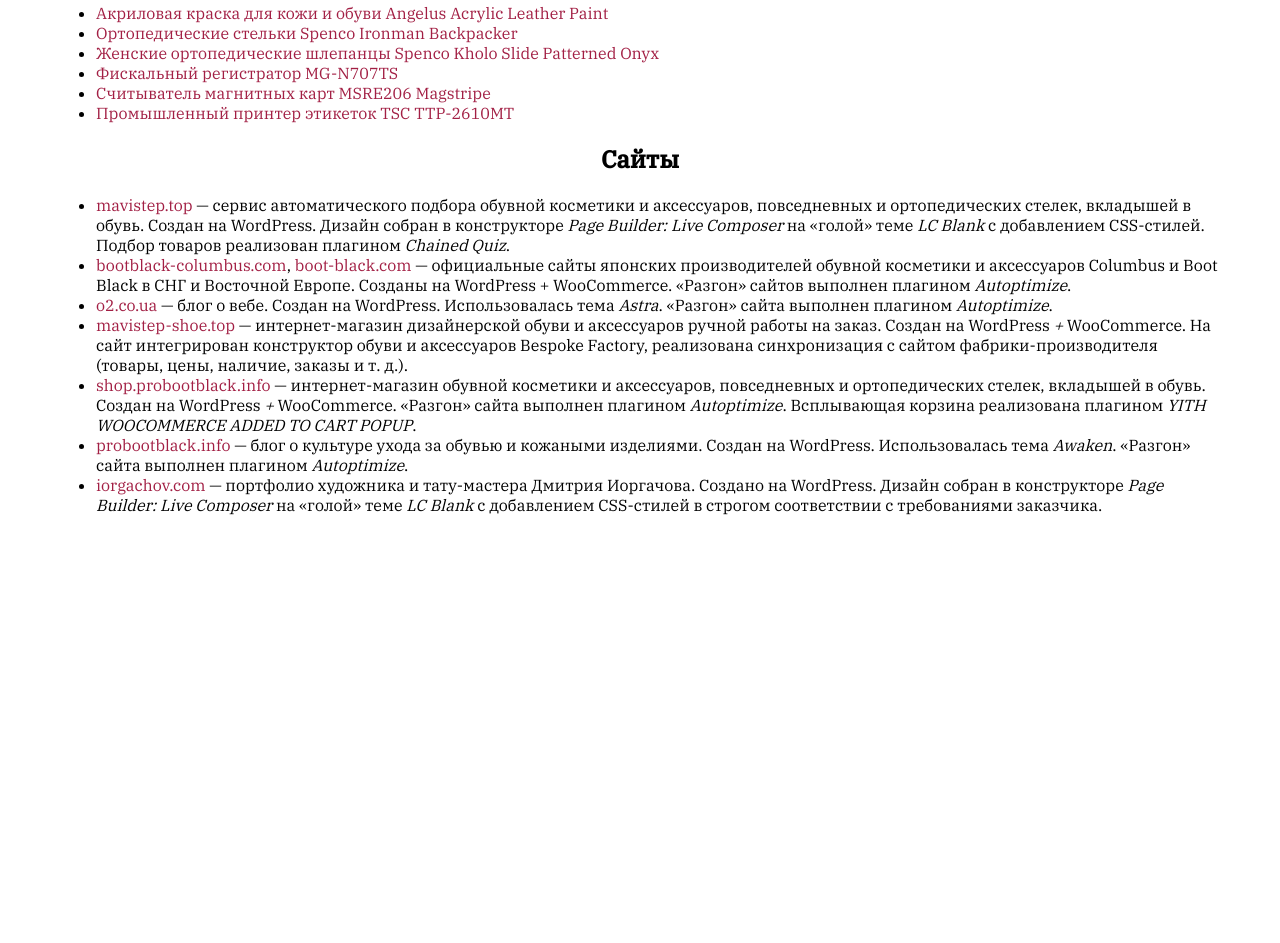
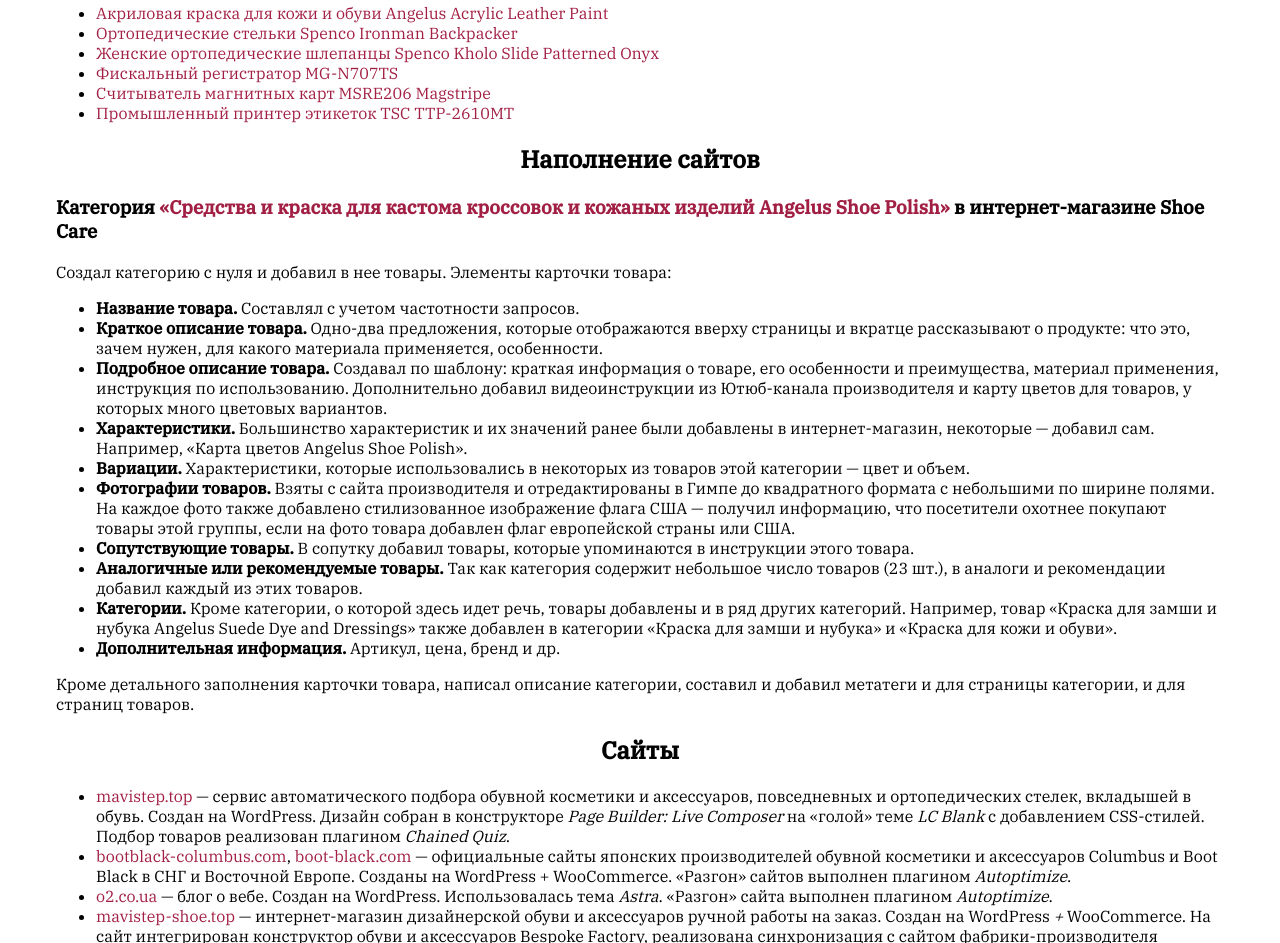
Before and after one commit to kozlvsk/kozlvsk.github.io, a plain HTML site: page index.html in a window 1280 px wide. Shown: the part 1587-2530 px from the top of the page. Before the commit the page ends 2118 px from the top, so only its background shows below. Drawn offline with Linux system fonts and the light colour scheme.

Commit message:
Added the section "Наполнение сайтов"
Added a section "Наполнение сайтов", which indicated one of the examples of the content manager.

```diff
--- a/index.html
+++ b/index.html
@@ -113,6 +113,23 @@
  	<li><a href="https://divesco.com.ua/enkoder-msre206-magstripe/" target="_blank" rel="nofollow noopener noreferrer">Считыватель магнитных карт MSRE206 Magstripe</a></li>
  	<li><a href="https://divesco.com.ua/promishlennyy-printer-etiketok-tsc-ttp-2610MT/" target="_blank" rel="nofollow noopener noreferrer">Промышленный принтер этикеток TSC TTP-2610MT</a></li>
 </ul>
+<h2>Наполнение сайтов</h2>
+<h3>Категория <a href="https://shoe-care.com.ua/catalog/angelus-shoe-polish/" target="_blank" rel="nofollow noopener noreferrer">«Средства и краска для кастома кроссовок и кожаных изделий Angelus Shoe Polish»</a> в интернет-магазине Shoe Care</h3>
+<p style="text-align: justify;">Создал категорию с нуля и добавил в нее товары. Элементы карточки товара:</p>
+
+<ul>
+ 	<li><strong>Название товара.</strong> Составлял с учетом частотности запросов.</li>
+ 	<li><strong>Краткое описание товара.</strong> Одно-два предложения, которые отображаются вверху страницы и вкратце рассказывают о продукте: что это, зачем нужен, для какого материала применяется, особенности.</li>
+ 	<li><strong>Подробное описание товара.</strong> Создавал по шаблону: краткая информация о товаре, его особенности и преимущества, материал применения, инструкция по использованию. Дополнительно добавил видеоинструкции из Ютюб-канала производителя и карту цветов для товаров, у которых много цветовых вариантов.</li>
+ 	<li><strong>Характеристики.</strong> Большинство характеристик и их значений ранее были добавлены в интернет-магазин, некоторые — добавил сам. Например, «Карта цветов Angelus Shoe Polish».</li>
+ 	<li><strong>Вариации.</strong> Характеристики, которые использовались в некоторых из товаров этой категории — цвет и объем.</li>
+ 	<li><strong>Фотографии товаров.</strong> Взяты с сайта производителя и отредактированы в Гимпе до квадратного формата с небольшими по ширине полями. На каждое фото также добавлено стилизованное изображение флага США — получил информацию, что посетители охотнее покупают товары этой группы, если на фото товара добавлен флаг европейской страны или США.</li>
+ 	<li><strong>Сопутствующие товары.</strong> В сопутку добавил товары, которые упоминаются в инструкции этого товара.</li>
+ 	<li><strong>Аналогичные или рекомендуемые товары.</strong> Так как категория содержит небольшое число товаров (23 шт.), в аналоги и рекомендации добавил каждый из этих товаров.</li>
+ 	<li><strong>Категории.</strong> Кроме категории, о которой здесь идет речь, товары добавлены и в ряд других категорий. Например, товар «Краска для замши и нубука Angelus Suede Dye and Dressings» также добавлен в категории «Краска для замши и нубука» и «Краска для кожи и обуви».</li>
+ 	<li><strong>Дополнительная информация.</strong> Артикул, цена, бренд и др.</li>
+</ul>
+<p>Кроме детального заполнения карточки товара, написал описание категории, составил и добавил метатеги и для страницы категории, и для страниц товаров.</p>
 <h2>Сайты</h2>
 <ul>
  	<li><a href="https://www.mavistep.top/" target="_blank" rel="nofollow noopener noreferrer">mavistep.top</a> — сервис автоматического подбора обувной косметики и аксессуаров, повседневных и ортопедических стелек, вкладышей в обувь. Создан на WordPress. Дизайн собран в конструкторе <em>Page Builder: Live Composer</em> на «голой» теме <em>LC Blank</em> с добавлением CSS-стилей. Подбор товаров реализован плагином <em>Chained Quiz</em>.</li>
```
